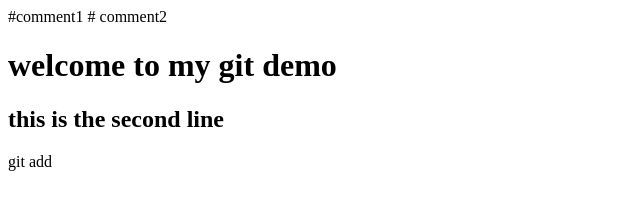
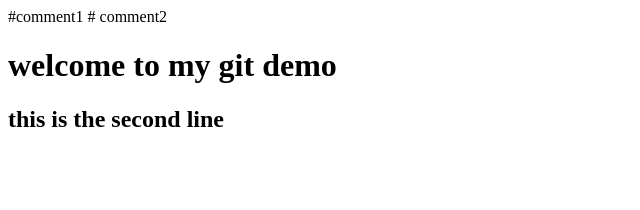
Before and after one commit to erkinyucel-tr/git-made-easy, a plain HTML site: page index.html in a window 1280 px wide. Shown: the full height of the page, 0-640 px from the left. Drawn offline with Linux system fonts and the light colour scheme.

Commit message:
Erkin Revert "revert example"
This reverts commit c80a24012b26a9a7ff2ead3766c0a805f0dd8426.

```diff
--- a/index.html
+++ b/index.html
@@ -4,4 +4,3 @@
 <h2>this is the second line</h2>
 </headerrr>
 <bodyyy>
-git add
```
